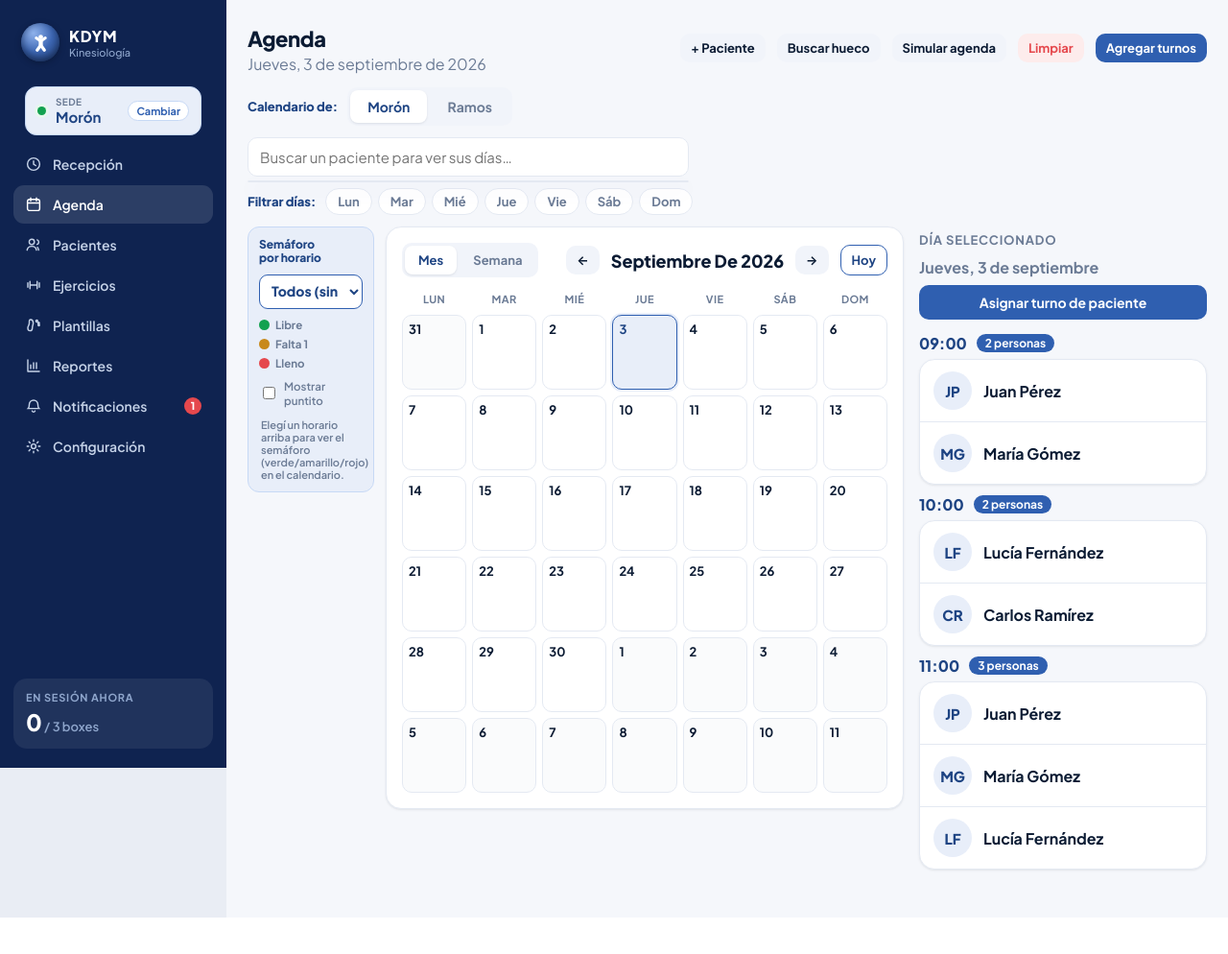
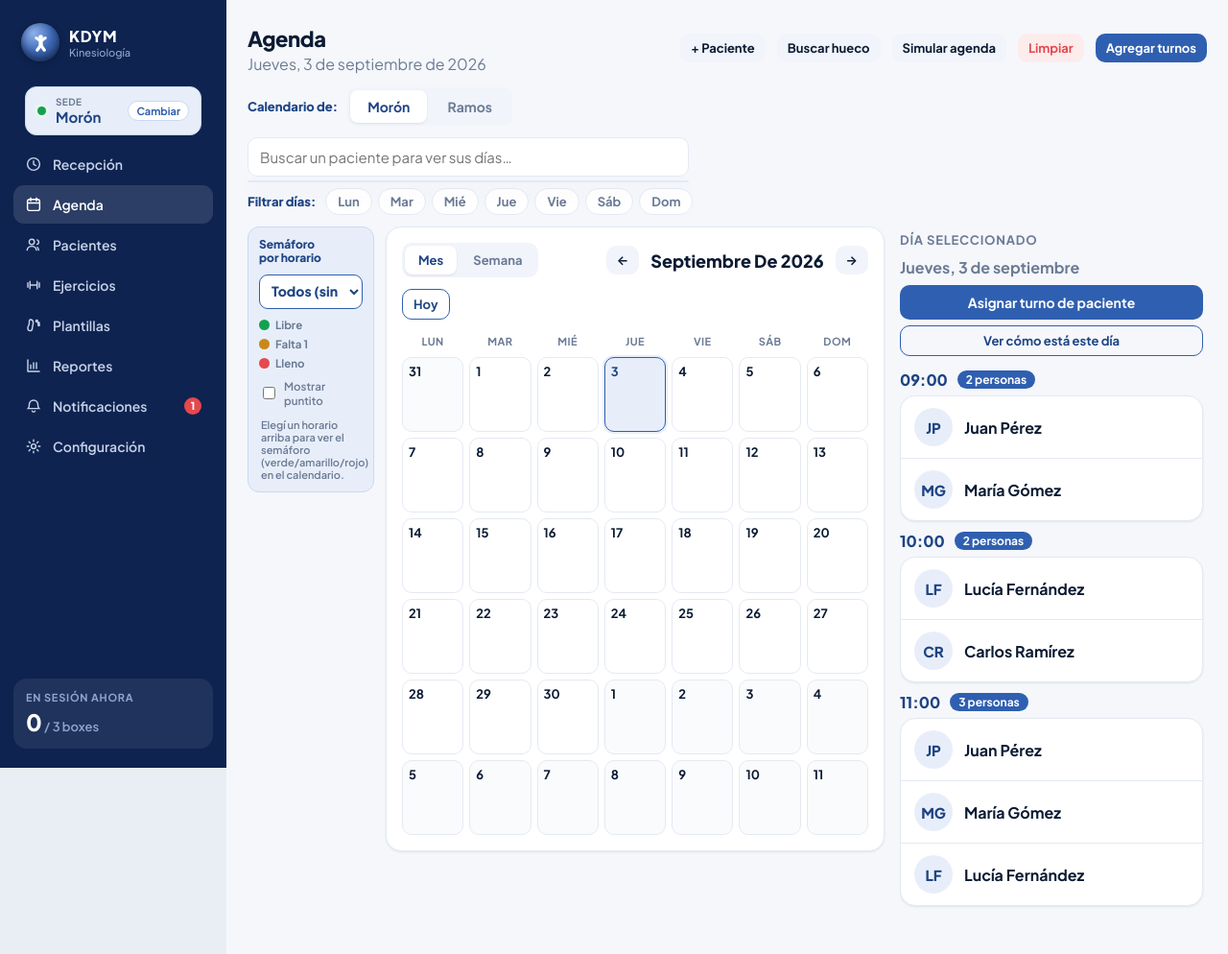
Before and after one commit to sucattisantino12-byte/Kinesiologia-KDYM, a Flask app: page /agenda in a window 1280 px wide. Shown: the whole page at 96% size. Before the commit the page ends 956 px from the top, so only its background shows below. Run offline with Flask 3, Linux system fonts and the light colour scheme; data comes from the database, SQL or seed files in the repository; data that the repository does not hold is empty.

Commit message:
Agenda: panel del día largo (más nombres) y "ver cómo está el día" persistente
- El panel de "Día seleccionado" ahora es una columna alta y fija que ocupa el
  alto de la pantalla; la lista de nombres scrollea adentro, así se ven muchos
  más sin scrollear la página.
- Nuevo botón "Ver cómo está este día" en el panel: muestra los horarios libres
  del día seleccionado y NO desaparece al cambiar de día (se refresca solo).

Co-Authored-By: Claude Opus 4.8 <noreply@anthropic.com>

```diff
--- a/static/style.css
+++ b/static/style.css
@@ -879,15 +879,24 @@ details.sala-sec[open] > summary::after { content: '▾'; }
 /* Agenda en 3 columnas: semáforo (izq) · calendario ANCHO (centro) · pacientes (der). */
 .agenda-split { align-items: flex-start; }
 .agenda-split > .col-main { flex: 1 1 auto; min-width: 0; }
-.agenda-split > .col-side { flex: 0 0 300px; min-width: 260px; }
+/* Panel del día: columna LARGA (ocupa el alto de la pantalla) para mostrar
+   muchos nombres; la lista scrollea adentro. Queda fija al hacer scroll. */
+.agenda-split > .col-side {
+  flex: 0 0 320px; min-width: 280px;
+  position: sticky; top: 14px; align-self: flex-start;
+  max-height: calc(100vh - 24px);
+  display: flex; flex-direction: column;
+}
+.agenda-split > .col-side #dia-detalle { flex: 1; overflow-y: auto; min-height: 0; padding-right: 4px; }
 @media (max-width: 760px) {
   .cal-cols { flex-direction: column; }
   .sem-side { width: 100%; flex-direction: row; flex-wrap: wrap; align-items: center; position: static; gap: 8px 14px; }
   .sem-side-h { width: 100%; }
   .sem-hora-input { width: auto; min-width: 150px; }
   .sem-side-chips { flex-direction: row; flex-wrap: wrap; gap: 12px; }
-  /* En columna, un flex-basis fijo pondría alto fijo al panel: lo reseteamos. */
-  .agenda-split > .col-side { flex: 1 1 auto; width: 100%; }
+  /* En celular el panel fluye normal (no fijo ni con alto fijo). */
+  .agenda-split > .col-side { flex: 1 1 auto; width: 100%; position: static; max-height: none; }
+  .agenda-split > .col-side #dia-detalle { overflow: visible; }
 }
 
 /* ============ Animaciones suaves (no rápidas) en toda la app ============ */
@@ -1104,3 +1113,7 @@ html[data-theme="dark"] .dia-pac-hl { background: #241B3A; border-color: #4A3A6E
 .list-item.pac-hl-row .li-name { color: #4C1D95; }
 html[data-theme="dark"] .list-item.pac-hl-row { background: #241B3A; }
 html[data-theme="dark"] .list-item.pac-hl-row .li-name { color: #C9B8F0; }
+
+/* "Ver cómo está este día" (horarios libres) dentro del panel del día */
+.dia-libres { margin-bottom: 12px; }
+.dia-libres-slots { display: grid; grid-template-columns: repeat(auto-fill, minmax(68px, 1fr)); gap: 6px; }
--- a/templates/agenda.html
+++ b/templates/agenda.html
@@ -174,6 +174,7 @@ let HORA_FILTRO = localStorage.getItem('kdym_sem_hora') || '';   // horario a co
 let CAL_ANIMADO = false;         // el calendario se anima UNA vez (al entrar), no al cambiar de día
 let PAC_BUSCADO = null;          // {id, nombre, usadas, totales} paciente resaltado en el calendario
 let DIAS_FILTRO = new Set();     // días de la semana a mostrar (vacío = todos)
+let VER_DIA = false;             // mostrar "cómo está este día" (horarios libres) en el panel
 let PLAN_PAC = null;
 let PLAN_PICKER = null;
 let FALTO_TID = null;
@@ -432,8 +433,12 @@ function pintarDia() {
   if (esFeriado) {
     addBtn += `<div class="feriado-aviso">Feriado — no se dan turnos este día${FERIADOS[SEL] && FERIADOS[SEL] !== 'Feriado' ? ' (' + escapeHtml(FERIADOS[SEL]) + ')' : ''}.</div>`;
   } else {
-    // Asignar turno a un paciente directamente en este día.
-    addBtn += `<div class="dia-add"><button class="btn btn-primary btn-block" onclick="darTurnoEsteDia()">Asignar turno de paciente</button></div>`;
+    // Asignar turno directo + ver cómo está el día (persiste al cambiar de día).
+    addBtn += `<div class="dia-add">
+      <button class="btn btn-primary btn-block" onclick="darTurnoEsteDia()">Asignar turno de paciente</button>
+      <button class="btn btn-line btn-block btn-sm" style="margin-top:6px;" onclick="verDiaToggle()">${VER_DIA ? 'Ocultar cómo está el día' : 'Ver cómo está este día'}</button>
+    </div>`;
+    if (VER_DIA) addBtn += `<div id="dia-libres" class="dia-libres"><div class="hint">Cargando…</div></div>`;
   }
   // Separar por franja horaria.
   const grupos = {};
@@ -452,6 +457,7 @@ function pintarDia() {
     const vacio = HORA_FILTRO ? ('Sin turnos a las ' + HORA_FILTRO + ' este día.') : 'Sin turnos este día.';
     cont.innerHTML = addBtn + filtroNota + '<div class="empty">' + vacio + '</div>';
     animar();
+    if (VER_DIA && !esFeriado) cargarDiaLibres();
     return;
   }
   cont.innerHTML = addBtn + filtroNota + horasOrden.map(h => {
@@ -465,6 +471,22 @@ function pintarDia() {
     </div>`;
   }).join('');
   animar();
+  if (VER_DIA && !esFeriado) cargarDiaLibres();
+}
+// "Ver cómo está este día": muestra los horarios libres del día en el panel y
+// NO desaparece al cambiar de día (se acuerda que está abierto).
+function verDiaToggle() { VER_DIA = !VER_DIA; pintarDia(); }
+async function cargarDiaLibres() {
+  const box = document.getElementById('dia-libres');
+  if (!box) return;
+  const d = await apiGet('/api/horarios_libres?fecha=' + SEL + '&sede=' + VER_SEDE);
+  if (d.feriado) { box.innerHTML = '<div class="hint">Feriado — no se dan turnos.</div>'; return; }
+  if (!d.abierto) { box.innerHTML = '<div class="hint">El centro no abre este día.</div>'; return; }
+  box.innerHTML = '<div class="dia-libres-slots">' + d.slots.map(s => {
+    const cls = s.libres <= 0 ? 'lleno' : (s.libres === 1 ? 'casi' : 'libre');
+    const txt = s.libres <= 0 ? 'lleno' : (s.libres + ' libre' + (s.libres > 1 ? 's' : ''));
+    return `<div class="at-slot ${cls}" style="cursor:default;">${s.hora}<small>${txt}</small></div>`;
+  }).join('') + '</div>';
 }
 function limpiarHoraFiltro() {
   HORA_FILTRO = '';
```
